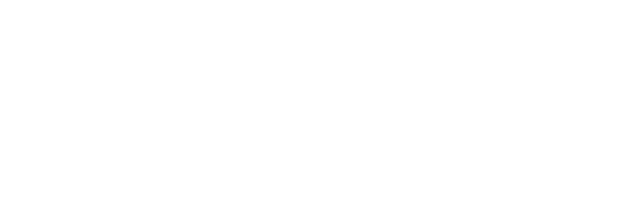
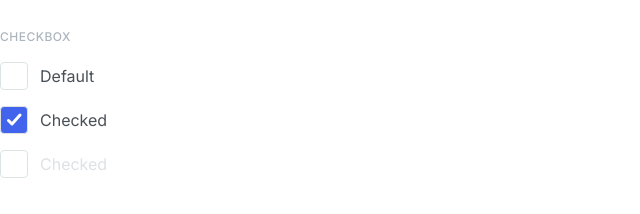
Before and after one commit to nataliya-toumarkin/htmlcss-20220317_nataliya-toumarkin, a website: page 07-lection5/01-checkbox/index.html in a window 1280 px wide. Shown: the whole page, without its empty margins (0-640 px from the left). Drawn offline with Linux system fonts and the light colour scheme.

Commit message:
Checkbox

```diff
--- a/07-lection5/01-checkbox/checkbox.css
+++ b/07-lection5/01-checkbox/checkbox.css
@@ -0,0 +1,79 @@
+.checkbox__group {
+    font-family: var(--font-secondary);
+    display: flex;
+    flex-direction: column;
+    gap: 16px;
+}
+
+.checkbox {
+    font-weight: 400;
+    font-size: 16px;
+    line-height: 24px;
+    color: var(--color-text-grey);
+    cursor: pointer;
+
+    display: inline-flex;
+    position: relative;
+}
+
+.checkbox__heading {
+    font-weight: 500;
+    font-size: 1.2rem;
+    line-height: 18px;
+    letter-spacing: 0.04em;
+    text-transform: uppercase;
+    color: var(--color-alternate-grey);
+    margin-bottom: 0;
+}
+
+.checkbox__input {
+    position: absolute;
+    outline: none;
+    clip: rect(0, 0, 0, 0);
+}
+
+.checkbox__state {
+    display: flex;
+    align-items: center;
+    gap: 12px;
+}
+
+.checkbox__control {
+    height: 28px;
+    width: 28px;
+    background: var(--color-white);
+    border: 1px solid var(--color-alternate-grey-ligt);
+    box-sizing: border-box;
+    border-radius: 4px;
+    display: flex;
+    align-items: center;
+    justify-content: center;
+}
+
+.checkbox__control_icon {
+    display: none;
+}
+
+.checkbox__title {
+    font-weight: 400;
+    font-size: var(--default-font-size);
+    line-height: 24px;
+    color: var(--color-text-grey);
+}
+
+.checkbox__input:checked ~ .checkbox__state .checkbox__control{
+    background-color: var(--color-primary);
+    background-color: var(--color-primary);
+}
+
+.checkbox__input:checked ~ .checkbox__state .checkbox__icon {
+    display: block;
+}
+
+.checkbox__input:focus ~ .checkbox__state .checkbox__title {
+    text-decoration: underline;
+}
+
+.checkbox__input:disabled ~ .checkbox__state .checkbox__title {
+    color: var(--color-alternate-grey-ligt);
+}
--- a/07-lection5/01-checkbox/index.html
+++ b/07-lection5/01-checkbox/index.html
@@ -6,6 +6,46 @@
         <link rel="stylesheet" href="./checkbox.css">
     </head>
     <body>
+        <div class="checkbox__group">
+            <h6 class="checkbox__heading">Checkbox</h6>
+            <label class="checkbox" for="checkbox-default">
+                <input class="checkbox__input" type="checkbox" name="checkbox-default" id="checkbox-default" value="Default">
+                <div class="checkbox__state">
+                    <div class="checkbox__control">
+                        <svg width="15" height="13" viewBox="0 0 15 13" fill="none" xmlns="http://www.w3.org/2000/svg">
+                            <path d="M1.5 7.5L5 11L13 2" stroke="white" stroke-width="3" stroke-linecap="round" stroke-linejoin="round"/>
+                        </svg>
+
+                    </div>
+                    <div class="checkbox__title">Default</div>
+                </div>
+            </label>
+
+            <label class="checkbox" for="checkbox-checked">
+                <input class="checkbox__input" type="checkbox" name="checkbox-checked" id="checkbox-checked" value="Checked" checked>
+                <div class="checkbox__state">
+                    <div class="checkbox__control">
+                        <svg width="15" height="13" viewBox="0 0 15 13" fill="none" xmlns="http://www.w3.org/2000/svg">
+                            <path d="M1.5 7.5L5 11L13 2" stroke="white" stroke-width="3" stroke-linecap="round" stroke-linejoin="round"/>
+                        </svg>
+
+                    </div>
+                    <div class="checkbox__title">Checked</div>
+                </div>
+            </label>
+
+            <label class="checkbox" for="checkbox-disabled">
+                <input class="checkbox__input" type="checkbox" name="checkbox-disabled" id="checkbox-disabled" value="Disabled" disabled>
+                <div class="checkbox__state">
+                    <div class="checkbox__control">
+                        <svg width="15" height="13" viewBox="0 0 15 13" fill="none" xmlns="http://www.w3.org/2000/svg">
+                            <path d="M1.5 7.5L5 11L13 2" stroke="white" stroke-width="3" stroke-linecap="round" stroke-linejoin="round"/>
+                        </svg>
+                    </div>
+                    <div class="checkbox__title">Checked</div>
+                </div>
+            </label>
+        </div><!-- /checkbox__group -->
 
     </body>
 </html>
```
